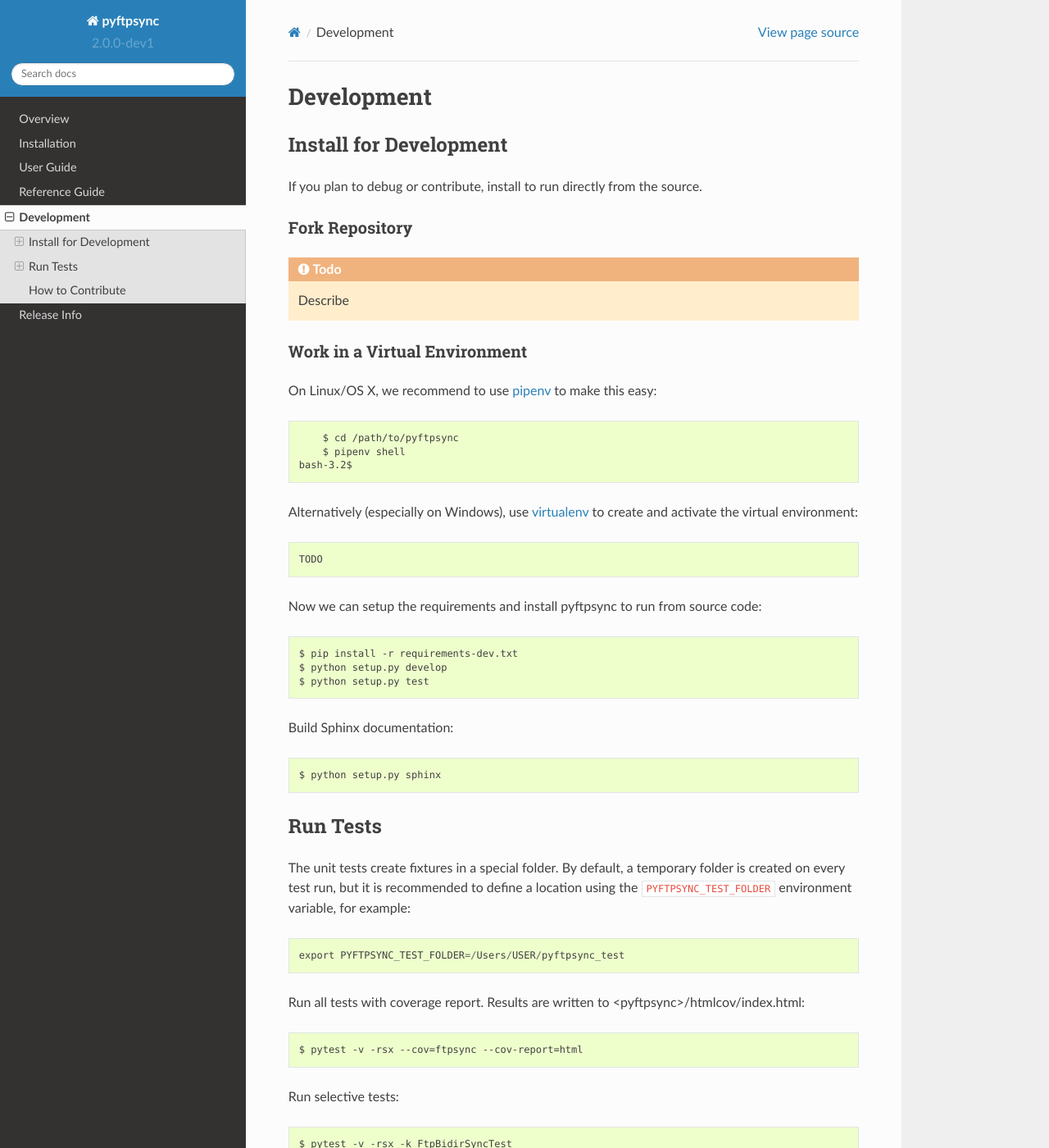
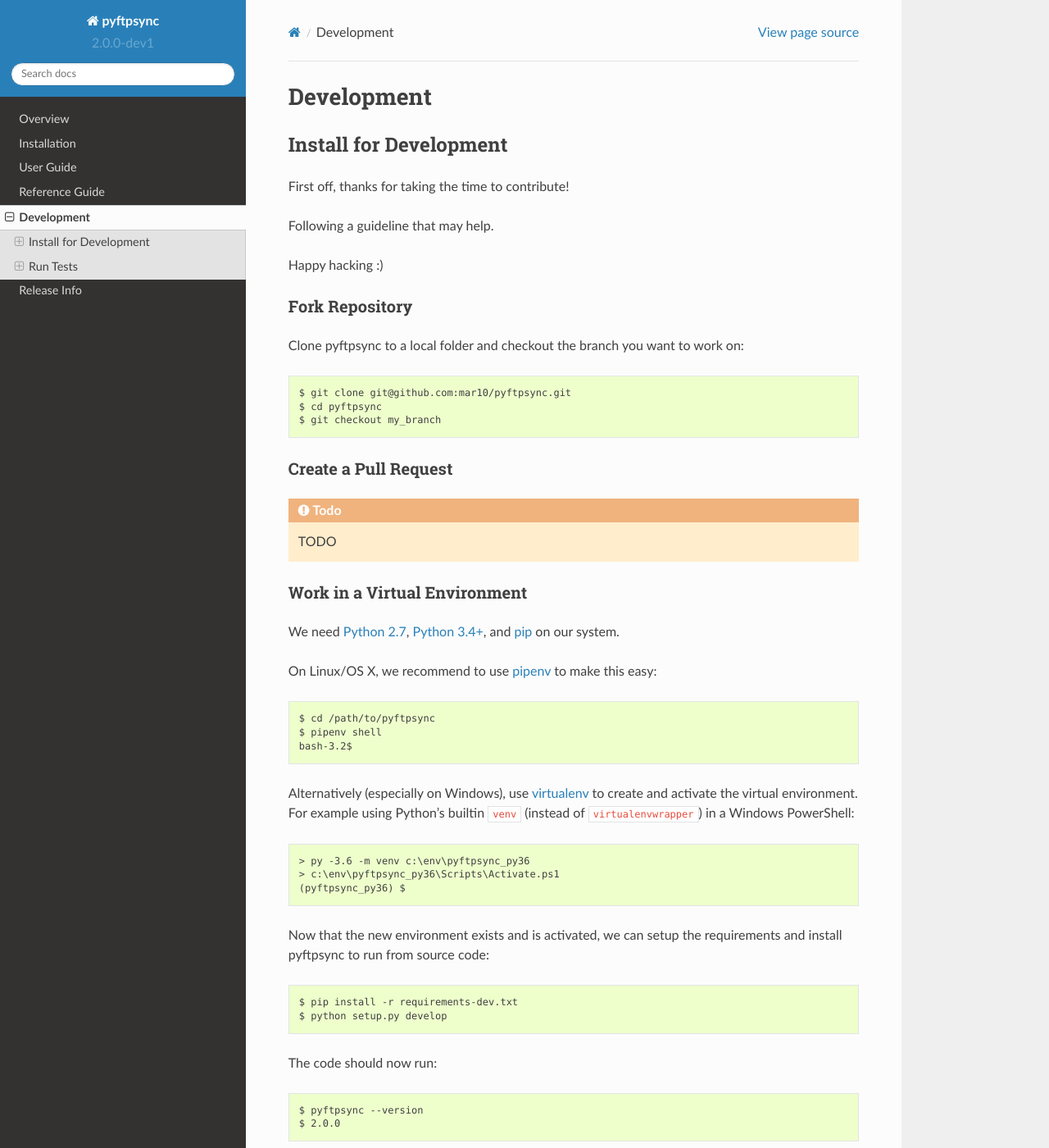
Before and after one commit to mar10/pyftpsync, a Sphinx documentation site: the page built from docs/sphinx/development.rst, in a window 1280 px wide and 1400 px high. Shown: the whole window at 82% size. Built offline with Sphinx 7.4.7 and the Read the Docs theme 2.0.0, drawn with Linux system fonts in a browser that asks for light colours; the version number is read from the project's files by our own code; some of the changed text lies outside the part shown.

```diff
--- a/docs/sphinx/development.rst
+++ b/docs/sphinx/development.rst
@@ -5,39 +5,72 @@ Development
 Install for Development
 =======================
 
-If you plan to debug or contribute, install to run directly from the source.
+First off, thanks for taking the time to contribute!
+
+Following a guideline that may help.
+
+Happy hacking :)
 
 
 Fork Repository
 ---------------
 
-.. todo:: Describe
+Clone pyftpsync to a local folder and checkout the branch you want to work on::
+
+    $ git clone git@github.com:mar10/pyftpsync.git
+    $ cd pyftpsync
+    $ git checkout my_branch
+
+
+Create a Pull Request
+---------------------
+
+.. todo::
+
+    	TODO
 
 
 Work in a Virtual Environment
 -----------------------------
 
+We need `Python 2.7 <https://www.python.org/downloads/>`_,
+`Python 3.4+ <https://www.python.org/downloads/>`_,
+and `pip <https://pip.pypa.io/en/stable/installing/#do-i-need-to-install-pip>`_ on our system.
+
 On Linux/OS X, we recommend to use `pipenv <https://github.com/kennethreitz/pipenv>`_
 to make this easy::
 
-	$ cd /path/to/pyftpsync
-	$ pipenv shell
+    $ cd /path/to/pyftpsync
+    $ pipenv shell
     bash-3.2$
 
 Alternatively (especially on Windows), use `virtualenv <https://virtualenv.pypa.io/en/latest/>`_
-to create and activate the virtual environment::
+to create and activate the virtual environment.
+For example using Python's builtin ``venv`` (instead of ``virtualenvwrapper``)
+in a Windows PowerShell::
 
-	TODO
+    > py -3.6 -m venv c:\env\pyftpsync_py36
+    > c:\env\pyftpsync_py36\Scripts\Activate.ps1
+    (pyftpsync_py36) $
 
-Now we can setup the requirements and install pyftpsync to run from source code::
+Now that the new environment exists and is activated, we can setup the requirements
+and install pyftpsync to run from source code::
 
-	$ pip install -r requirements-dev.txt
-	$ python setup.py develop
-	$ python setup.py test
+    $ pip install -r requirements-dev.txt
+    $ python setup.py develop
+
+The code should now run::
+
+    $ pyftpsync --version
+    $ 2.0.0
+
+The test suite should run as well::
+
+    $ python setup.py test
 
 Build Sphinx documentation::
 
-	$ python setup.py sphinx
+    $ python setup.py sphinx
 
 
 Run Tests
@@ -209,28 +242,3 @@ The FTP server exposes the whole file system, so the URL must start from root::
 
     .. seealso::
       https://delightlylinux.wordpress.com/2017/06/10/how-to-set-up-anonymous-ftp-with-proftp/
-
-
-How to Contribute
-=================
-
-.. todo:
-    https://pip.pypa.io/en/stable/development/
-
-Create a Fork:
-
-
-Checkout the source code:
-
-TODO
-
-
-Create a Pull Request::
-
-	TODO
-
-.. Make a release::
-
-	$ python setup.py test
-	$ python setup.py bdist_wheel
-	$ twine upload
```
Also changed, not shown: CONTRIBUTING.md (+1 -38 lines), docs/sphinx/user_guide.rst (+53 -5 lines), 9 other files.
